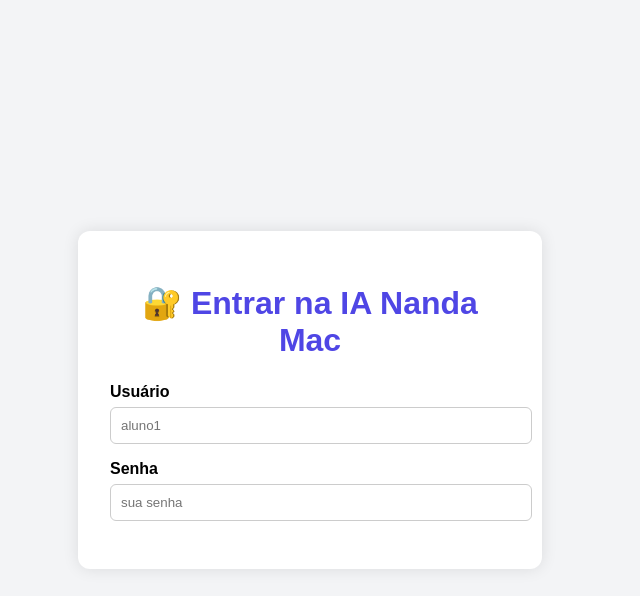
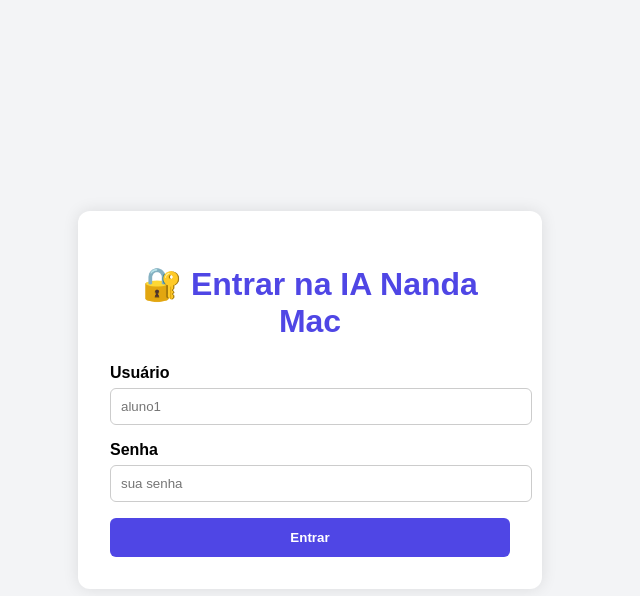
Before and after one commit to MacDowell354/assistente-alunos, a FastAPI app: page /login in a window 1280 px wide. Shown: the top 596 px of the page, without its empty margins (330-970 px from the left). Run offline with FastAPI, Linux system fonts and the light colour scheme; parts of the project's set-up code (start-up, migrations or seed data) failed here and were passed over; some libraries are stand-ins or nearby versions.

Commit message:
Add submit button to login form

```diff
--- a/templates/login_final_2.html
+++ b/templates/login_final_2.html
@@ -76,3 +76,9 @@
 
       <label for="password">Senha</label>
       <input type="password" name="password" id="password" placeholder="sua senha" required />
+
+      <button type="submit">Entrar</button>
+    </form>
+  </div>
+</body>
+</html>
```
